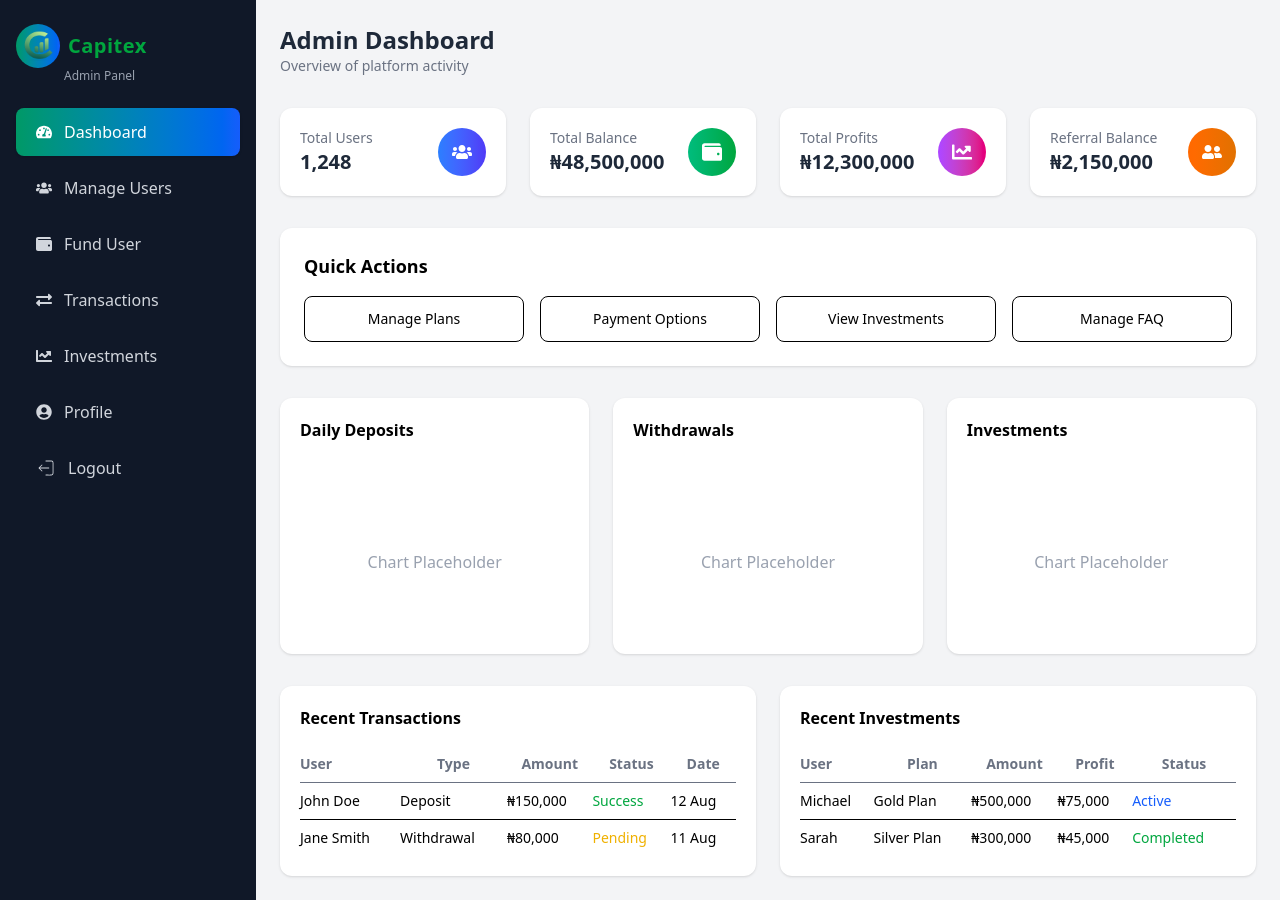
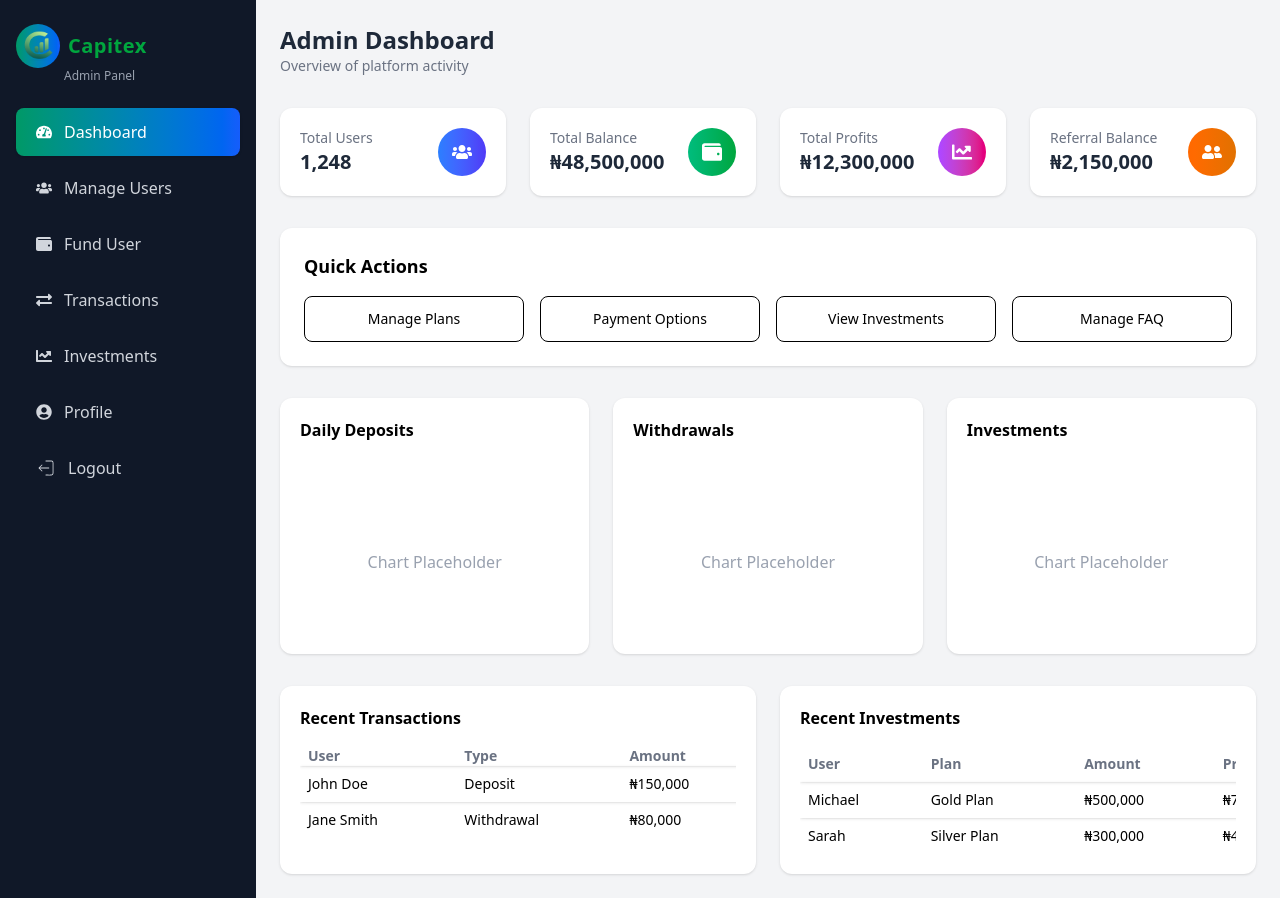
Before and after one commit to Emmy3131/capitex, a React (Vite) app: page /admin/dashboard in a window 1280 px wide. Built offline with nearby package versions, Linux system fonts and the light colour scheme.

Commit message:
wip: made some edit on the admin dashbord

```diff
--- a/src/layout/DashbordLayout.jsx
+++ b/src/layout/DashbordLayout.jsx
@@ -17,7 +17,7 @@ const DashboardLayout = () => {
       {/* Main content */}
       <div className="flex-1 flex flex-col max-w-full">
         {/* Top bar (mobile only) */}
-        <header className="lg:hidden bg-white shadow p-4 flex items-center sticky top-0 z-40">
+        <header className="lg:hidden bg-white shadow p-4 flex items-center fixed top-0 left-0 right-0 z-40">
           <button
             onClick={() => setIsSidebarOpen(true)}
             className="text-gray-700 text-xl"
@@ -26,8 +26,9 @@ const DashboardLayout = () => {
           </button>
         </header>
 
+
         {/* Page content */}
-        <main className="flex-1 p-4 sm:p-6 overflow-x-hidden">
+        <main className="flex-1 p-4 sm:p-6 pt-16 overflow-x-hidden">
           <Outlet />
         </main>
       </div>
--- a/src/pages/Dashoard/admin/Dashbord.jsx
+++ b/src/pages/Dashoard/admin/Dashbord.jsx
@@ -116,33 +116,36 @@ const Dashboard = () => {
             Recent Transactions
           </h3>
 
-          <table className="w-full text-sm">
-            <thead className="text-gray-500 border-b">
+          {/* Scroll wrapper */}
+          <div className="overflow-x-auto">
+            <table className="min-w-[700px] w-full text-sm">
+              <thead className="text-gray-500 shadow-sm text-left">
                 <tr>
-                <th className="text-left py-2">User</th>
-                <th>Type</th>
-                <th>Amount</th>
-                <th>Status</th>
-                <th>Date</th>
+                  <th className="px-2">User</th>
+                  <th className="px-2">Type</th>
+                  <th className="px-2">Amount</th>
+                  <th className="px-2">Status</th>
+                  <th className="px-2">Date</th>
                 </tr>
               </thead>
               <tbody>
-              <tr className="border-b">
-                <td className="py-2">John Doe</td>
-                <td>Deposit</td>
-                <td>₦150,000</td>
-                <td className="text-green-600">Success</td>
-                <td>12 Aug</td>
+                <tr className="shadow-sm">
+                  <td className="py-2 px-2">John Doe</td>
+                  <td className="px-2">Deposit</td>
+                  <td className="px-2">₦150,000</td>
+                  <td className="px-2 text-green-600">Success</td>
+                  <td className="px-2">12 Aug</td>
                 </tr>
                 <tr>
-                <td className="py-2">Jane Smith</td>
-                <td>Withdrawal</td>
-                <td>₦80,000</td>
-                <td className="text-yellow-500">Pending</td>
-                <td>11 Aug</td>
+                  <td className="py-2 px-2">Jane Smith</td>
+                  <td className="px-2">Withdrawal</td>
+                  <td className="px-2">₦80,000</td>
+                  <td className="px-2 text-yellow-500">Pending</td>
+                  <td className="px-2">11 Aug</td>
                 </tr>
               </tbody>
             </table>
+          </div>
         </div>
 
         {/* Recent Investments */}
@@ -151,36 +154,40 @@ const Dashboard = () => {
             Recent Investments
           </h3>
 
-          <table className="w-full text-sm">
-            <thead className="text-gray-500 border-b">
+          {/* Scroll wrapper */}
+          <div className="overflow-x-auto">
+            <table className="min-w-[700px] w-full text-sm">
+              <thead className="text-gray-500 shadow-sm text-left">
                 <tr>
-                <th className="text-left py-2">User</th>
-                <th>Plan</th>
-                <th>Amount</th>
-                <th>Profit</th>
-                <th>Status</th>
+                  <th className=" py-2 px-2">User</th>
+                  <th className="px-2">Plan</th>
+                  <th className="px-2">Amount</th>
+                  <th className="px-2">Profit</th>
+                  <th className="px-2">Status</th>
                 </tr>
               </thead>
               <tbody>
-              <tr className="border-b">
-                <td className="py-2">Michael</td>
-                <td>Gold Plan</td>
-                <td>₦500,000</td>
-                <td>₦75,000</td>
-                <td className="text-blue-600">Active</td>
+                <tr className="shadow-sm">
+                  <td className="py-2 px-2">Michael</td>
+                  <td className="px-2">Gold Plan</td>
+                  <td className="px-2">₦500,000</td>
+                  <td className="px-2">₦75,000</td>
+                  <td className="px-2 text-blue-600">Active</td>
                 </tr>
                 <tr>
-                <td className="py-2">Sarah</td>
-                <td>Silver Plan</td>
-                <td>₦300,000</td>
-                <td>₦45,000</td>
-                <td className="text-green-600">Completed</td>
+                  <td className="py-2 px-2">Sarah</td>
+                  <td className="px-2">Silver Plan</td>
+                  <td className="px-2">₦300,000</td>
+                  <td className="px-2">₦45,000</td>
+                  <td className="px-2 text-green-600">Completed</td>
                 </tr>
               </tbody>
             </table>
           </div>
         </div>
       </div>
+
+    </div>
   );
 };
 
--- a/src/pages/Dashoard/admin/Investments.jsx
+++ b/src/pages/Dashoard/admin/Investments.jsx
@@ -78,9 +78,9 @@ const Investments = () => {
             </tr>
           </thead>
 
-          <tbody className="divide-y">
+          <tbody className="">
             {investments.map((inv) => (
-              <tr key={inv.id} className="hover:bg-gray-50">
+              <tr key={inv.id} className="hover:bg-gray-50 shadow-sm">
                 <td className="px-5 py-3 whitespace-nowrap font-medium text-gray-800">
                   {inv.user}
                 </td>
--- a/src/pages/Dashoard/admin/ManageUsers.jsx
+++ b/src/pages/Dashoard/admin/ManageUsers.jsx
@@ -76,7 +76,7 @@ const ManageUsers = () => {
               {users.map((user) => (
                 <tr
                   key={user.id}
-                  className="border-b hover:bg-gray-50"
+                  className="shadow-sm hover:bg-gray-50"
                 >
                   {/* User */}
                   <td className="px-5 py-3 flex items-center gap-3 whitespace-nowrap">
--- a/src/pages/Dashoard/admin/Transactions.jsx
+++ b/src/pages/Dashoard/admin/Transactions.jsx
@@ -80,7 +80,7 @@ const Transactions = () => {
               {transactions.map((tx) => (
                 <tr
                   key={tx.id}
-                  className="border-b hover:bg-gray-50"
+                  className="shadow-sm hover:bg-gray-50"
                 >
                   <td className="px-5 py-3 flex items-center gap-3 whitespace-nowrap">
                     <img
```
Lines whose indentation alone changed are shown as unchanged.
